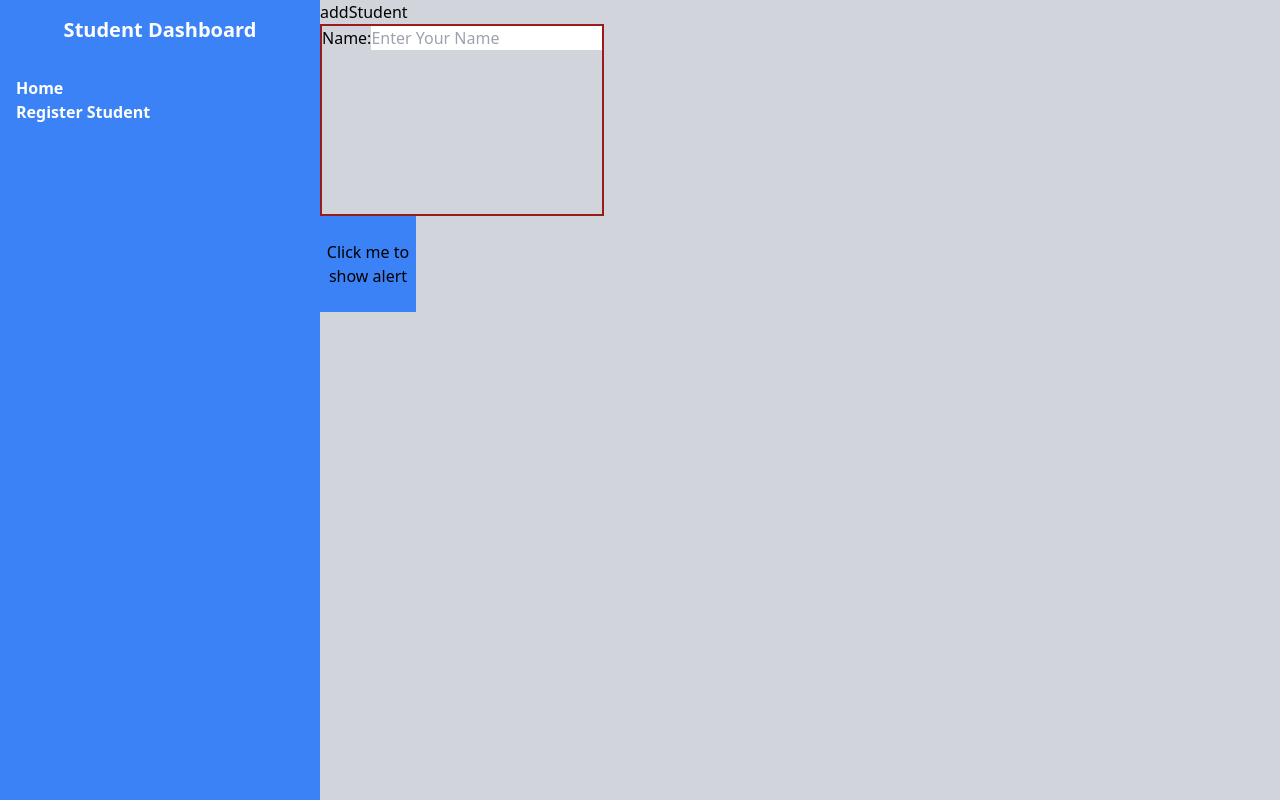
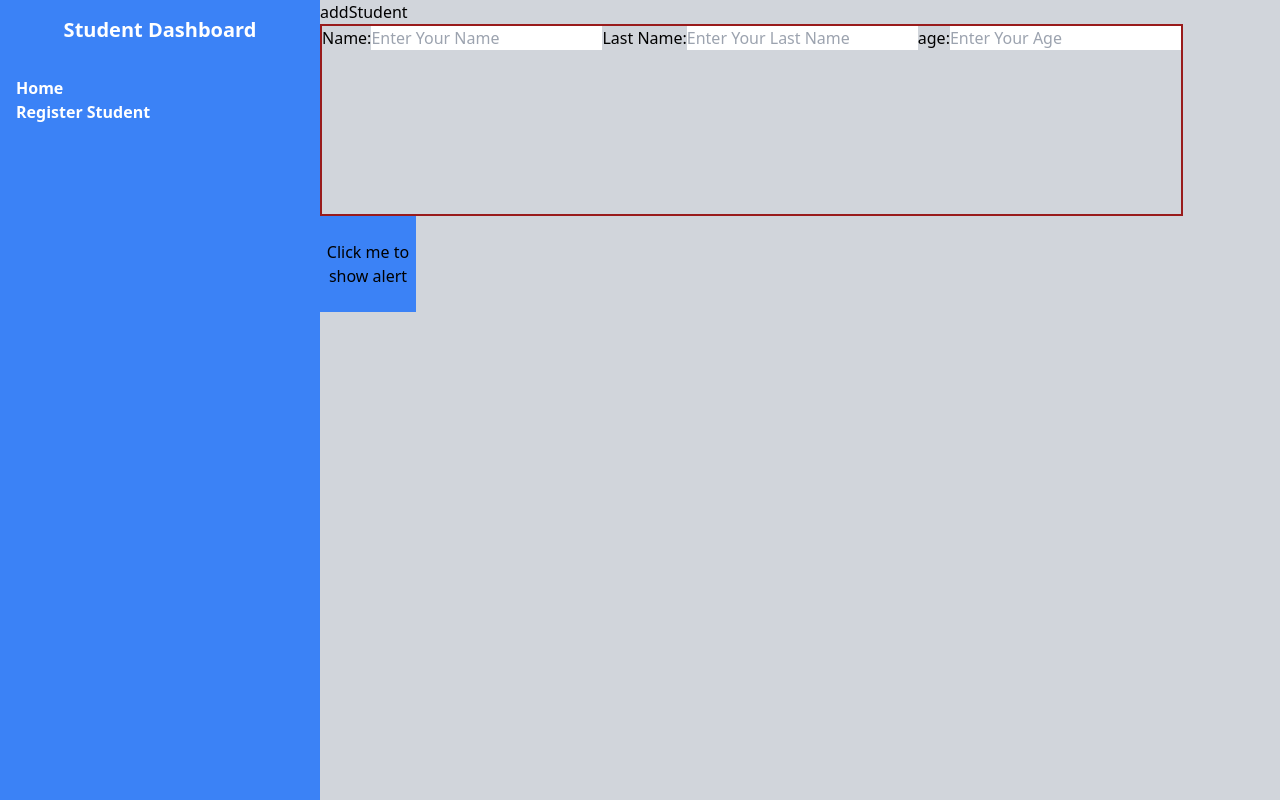
Before and after one commit to cordovacarlos22/data_base_alumni, a Next.js app: page /addStudent in a window 1280 px wide. Built offline with nearby package versions, Linux system fonts and the light colour scheme.

Commit message:
feat(routes): :construction: ADD NEW FIELDS FOR LASTNAME AND AGE

```diff
--- a/app/addStudent/page.js
+++ b/app/addStudent/page.js
@@ -7,14 +7,18 @@ import React, { useState } from 'react'
 
 
 const AddStudent = () => {
-  let id = 1;
+
 
   let [name, setName] = useState('');
+  let [lastName, setLastName] = useState('');
+  let [age, setAge] = useState('');
   const handleRegister = (e) => {
 
-    let student1 = new Register( name, 'cordova', 25)
-    student1.printRegister();
-    setName("");
+    let newStudent = new Register(name, lastName, age) // creates AddStudent instance
+    newStudent.printRegister();
+    setName("");// clear the  input name
+    setLastName(""); // clear the last name input
+    setAge(""); //clear the age input
 
   }
 
@@ -23,12 +27,27 @@ const AddStudent = () => {
   return (
     <div className='flex flex-col '>
       <div>addStudent</div>
-      <form  className='border-2  border-red-800 h-48'>
-        <label htmlFor="name">Name:
+      <form className='border-2  border-red-800 h-48'>
+        <label htmlFor="name">
+          Name:
           <input
             value={name}
             onChange={e => setName(e.target.value)}
             name='name' id='name' placeholder='Enter Your Name'></input>
+        </label>
+        <label htmlFor="lastName">
+          Last Name:
+          <input
+            value={lastName}
+            onChange={e => setLastName(e.target.value)}
+            name='lastName' id='lastName' placeholder='Enter Your Last Name'></input>
+        </label>
+        <label htmlFor="age">
+          age:
+          <input
+            value={age}
+            onChange={e => setAge(e.target.value)}
+            name='age' id='age' placeholder='Enter Your Age'></input>
         </label>
       </form>
       <button className='bg-blue-500 w-24 h-24' onClick={() => { handleRegister() }} >Click me to show alert</button>
```
